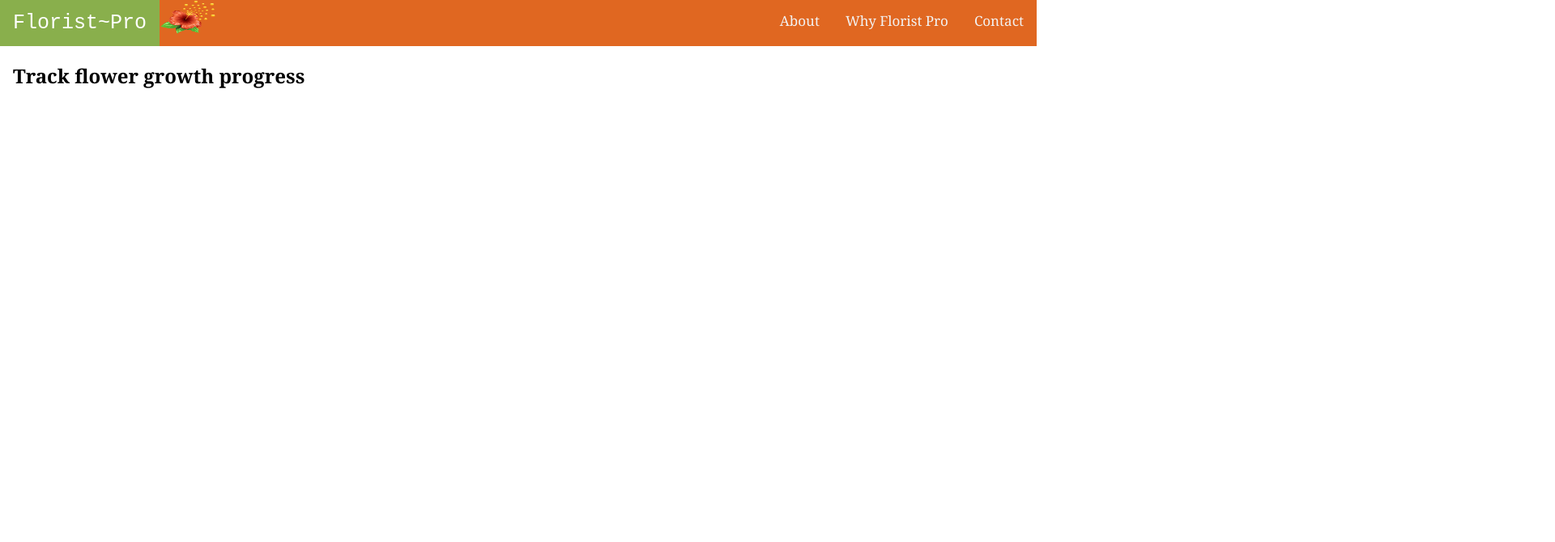
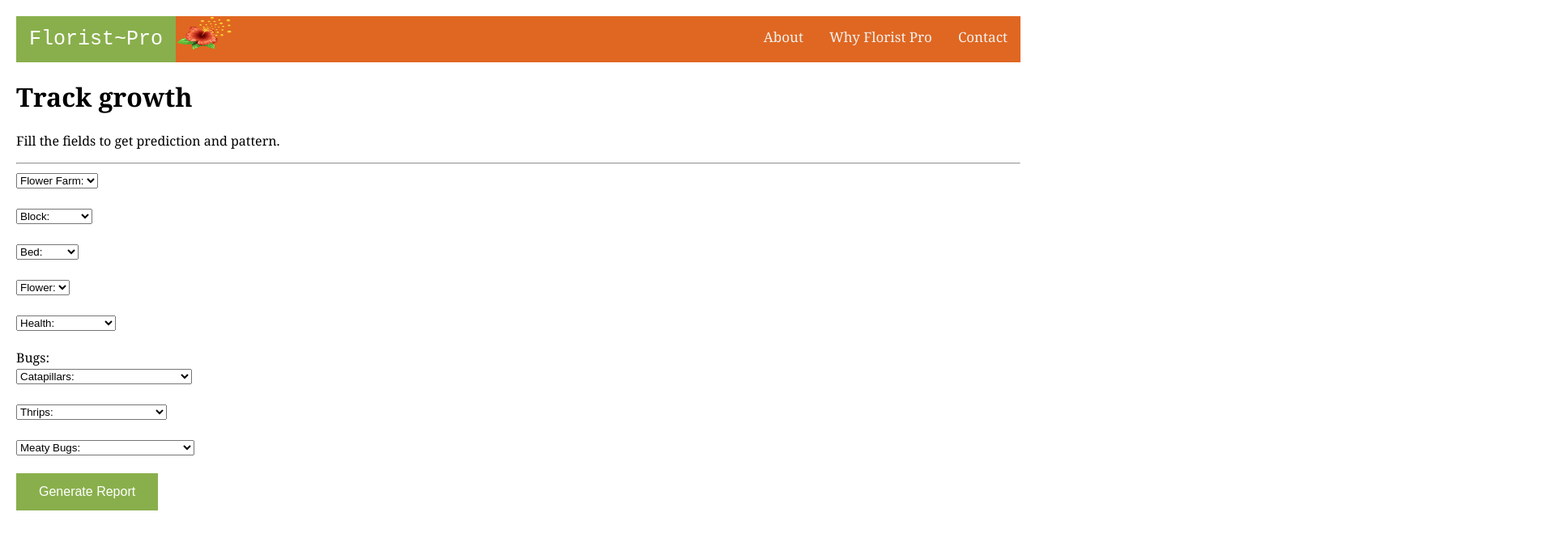
Before and after one commit to Chrys-Chacha/Florist-Pro, a plain HTML site: page index.html in a window 1280 px wide. Shown: the top 670 px of the page at 81% size, 1920 px wide, since content can reach past the window. Drawn offline with Linux system fonts and the light colour scheme.

Commit message:
input fields

```diff
--- a/css/styles.css
+++ b/css/styles.css
@@ -1,5 +1,5 @@
 body {
-    margin: 0;
+    margin: 20px;
     font-family: Cambria, Cochin, Georgia, Times, 'Times New Roman', serif;
   }
 
@@ -33,3 +33,12 @@ body {
       height: 42px;
       width: 70px;
   }
+  /* button */
+  .btn {
+    border: none;
+    color: white;
+    padding: 14px 28px;
+    font-size: 16px;
+    cursor: pointer;
+    background-color: rgb(137, 175, 76);
+  }
--- a/index.html
+++ b/index.html
@@ -21,11 +21,102 @@
           <a class="active" href="#home">Florist~Pro</a>
         </div>
 
-        <div style="padding-left:16px">
-          <h2>Track flower growth progress</h2>
-          <p></p>
+
+        <!-- Form -->
+
+
+
+
+
+
+            <div class="container">
+              <h1>Track growth</h1>
+              <p>Fill the fields to get prediction and pattern.</p>
+              <hr>
+              <div class="flower-farm" style="width:400px;">
+                <select>
+                  <option value="0">Flower Farm:</option>
+                  <option value="1">Mazingrira</option>
+                  <option value="2">Anga</option>
+                  <option value="3">Ustawi</option>
+                </select>
+              </div>
+              <br>
+              <div class="block" style="width:400px;">
+                <select>
+                  <option value="0">Block:</option>
+                  <option value="bc1">Block One</option>
+                  <option value="bc2">Block Two</option>
+                  <option value="bc3">Block Three</option>
+                </select>
+
         </div>
+        <br>
+        <div class="bed" style="width:400%;">
+          <select>
+            <option value="0">Bed:</option>
+            <option value="bd1">Bed One</option>
+            <option value="bd2">Bed Two</option>
+            <option value="bd3">Be Three</option>
+          </select>
+          </div>
+          <br>
+          <div class="flower" style="width:400%;">
+            <select>
+              <option value="0">Flower:</option>
+              <option value="ft">Top</option>
+              <option value="fm">Middle</option>
+              <option value="fb">Base</option>
+            </select>
+            </div>
+            <br>
+            <div class="health" style="width:400%;">
+              <select>
+                <option value="0">Health:</option>
+                <option value="lw">Low Water</option>
+                <option value="ew">Enough Water</option>
+                <option value="lm">Low Minerals</option>
+                <option value="em">Enough Minerals</option>
+              </select>
+              </div>
+              <br>
+              <div class="bugs" style="width:400%;">
+                <label>Bugs:</label>
+                <br>
+                <select>
+                  <option value="0">Catapillars:</option>
+                  <option value="cc1">No Caterpillars</option>
+                  <option value="cc2">Larvae Caterpillars less than 10</option>
+                  <option value="cc3">Larvae Caterpillars more than 10</option>
+                  <option value="cc4">Adult Caterpillars less than 10</option>
+                  <option value="cc5">Adult Caterpillars more than 10</option>
 
+                </select>
+                <br>
+                <br>
+                <select>
+                  <option value="0">Thrips:</option>
+                  <option value="tp1"> No Thrips</option>
+                  <option value="tp2">Larvae Thrips less than 10</option>
+                  <option value="tp3">Larvae Thrips more than 10</option>
+                  <option value="tp4">Adult Thrips less than 10</option>
+                  <option value="tp5">Adult Thrips more than 10</option>
+
+                </select>
+                <br>
+                <br>
+                <select>
+                  <option value="0">Meaty Bugs:</option>
+                  <option value="mb1">No Meaty Bugs</option>
+                  <option value="mb2">Larvae Meaty Bugs less than 10</option>
+                  <option value="mb3">Larvae Meaty Bugs more than 10</option>
+                  <option value="mb4">Adult Meaty Bugs less than 10</option>
+                  <option value="mb5">Adult Meaty Bugs more than 10</option>
+                </select>
+                </div>
+                <br>
+                <button class="btn success">Generate Report</button>
+                </div>
 
 
 </body>
```
